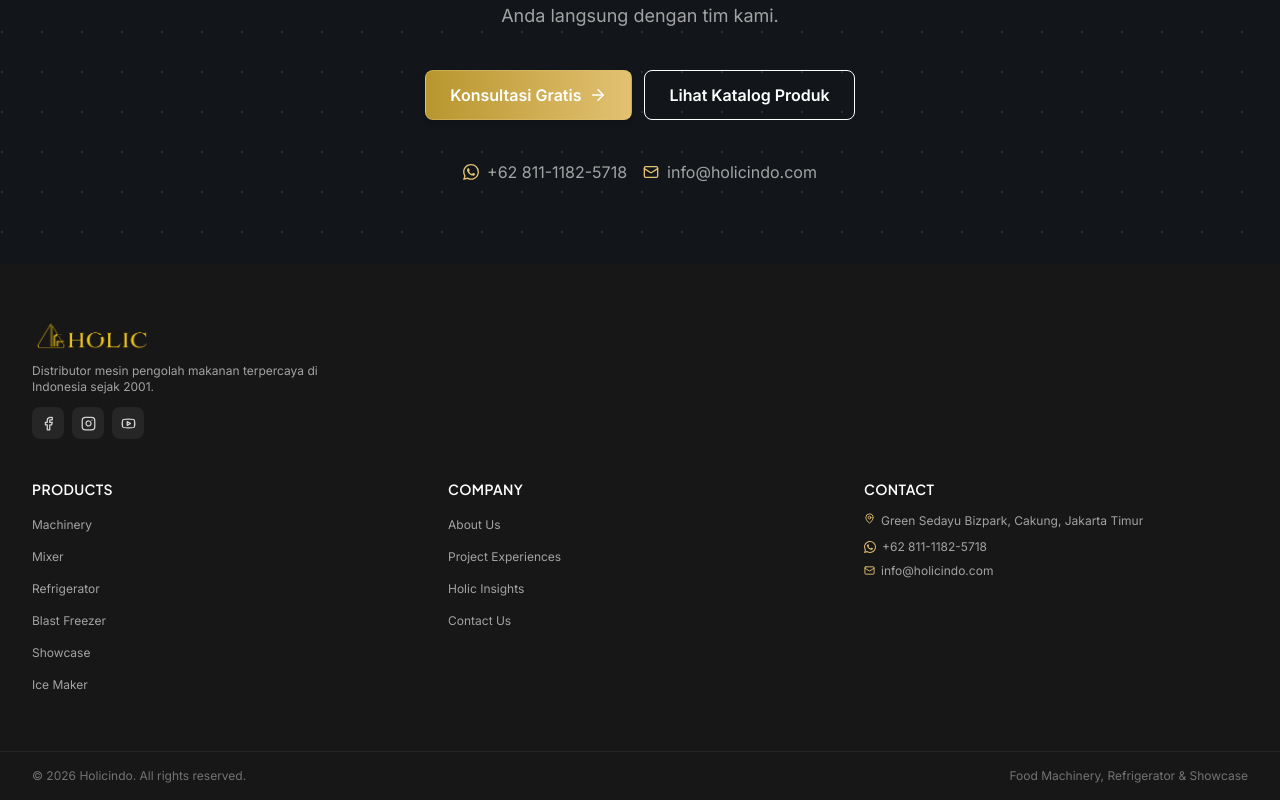
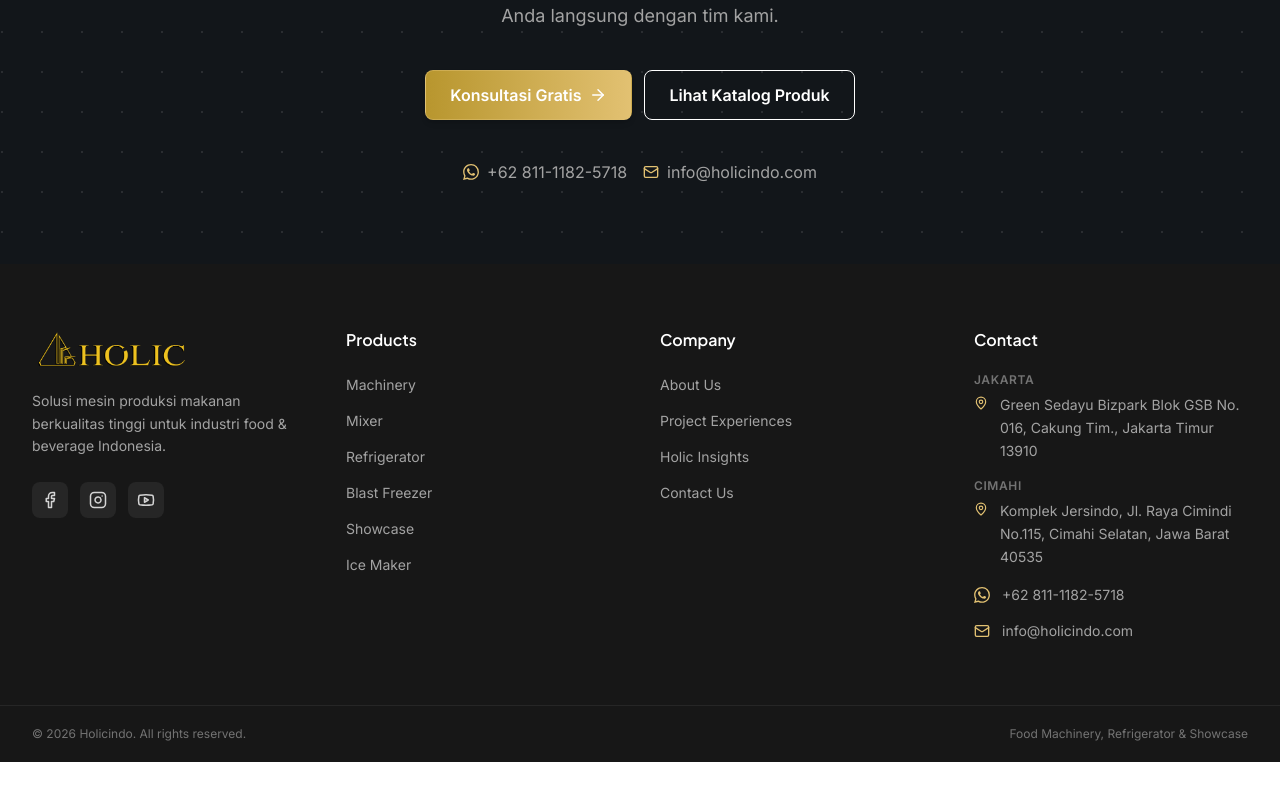
Before and after one commit to Holicindo/company-profile, a Next.js app in the folder frontend/: page / in a window 1280 px wide. Shown: the part 3030-3830 px from the top of the page. After the commit the page ends 3792 px from the top, so only its background shows below. Built offline with nearby package versions, Linux system fonts and the light colour scheme; no server answers.

Commit message:
fix: restore original footer with both Jakarta and Cimahi addresses

```diff
--- a/frontend/src/components/layout/Footer.tsx
+++ b/frontend/src/components/layout/Footer.tsx
@@ -1,6 +1,6 @@
 import Link from 'next/link';
 import Image from 'next/image';
-import { Mail, MapPin, Facebook, Instagram, Youtube } from 'lucide-react';
+import { Phone, Mail, MapPin, Facebook, Instagram, Youtube } from 'lucide-react';
 
 const products = [
   { label: 'Machinery', href: '/products/category/machinery' },
@@ -25,88 +25,91 @@
 export function Footer() {
   return (
     <footer className="bg-neutral-900 text-neutral-300">
-      <div className="container-wide py-10 md:py-14">
-
-        {/* Brand row — selalu full width di atas */}
-        <div className="mb-8 md:mb-10">
-          <div className="mb-3">
-            <Image src="/logo.png" alt="Holicindo Logo" width={120} height={38} className="object-contain" />
+      <div className="container-wide py-10 md:py-16">
+        <div className="grid grid-cols-1 md:grid-cols-2 lg:grid-cols-4 gap-8 md:gap-10">
+          <div>
+            <div className="mb-5">
+              <Image src="/logo.png" alt="Holicindo Logo" width={160} height={50} className="object-contain" />
             </div>
-          <p className="text-xs text-neutral-400 mb-3 max-w-xs">
-            Distributor mesin pengolah makanan terpercaya di Indonesia sejak 2001.
+            <p className="text-sm leading-relaxed text-neutral-400 mb-6">
+              Solusi mesin produksi makanan berkualitas tinggi untuk industri food &amp; beverage Indonesia.
             </p>
-          <div className="flex gap-2">
+            <div className="flex gap-3">
               {socialLinks.map(s => {
                 const Icon = s.icon;
                 return (
                   <a key={s.name} href={s.href} target="_blank" rel="noopener noreferrer"
-                  className="w-8 h-8 rounded-lg bg-neutral-800 hover:bg-brand-600 flex items-center justify-center text-neutral-300 hover:text-white transition-colors"
+                    className="w-9 h-9 rounded-lg bg-neutral-800 hover:bg-brand-600 flex items-center justify-center text-neutral-300 hover:text-white transition-colors"
                     title={s.name}>
-                  <Icon size={15} />
+                    <Icon size={18} />
                   </a>
                 );
               })}
             </div>
           </div>
 
-        {/* Links — 3 kolom sejajar di mobile dan desktop */}
-        <div className="grid grid-cols-3 gap-4 md:gap-8">
-
-          {/* Products */}
           <div>
-            <h4 className="text-white font-semibold mb-3 text-xs md:text-sm font-display uppercase tracking-wide">Products</h4>
-            <ul className="space-y-1.5 md:space-y-2">
+            <h4 className="text-white font-semibold mb-5 font-display">Products</h4>
+            <ul className="space-y-3">
               {products.map(i => (
                 <li key={i.href}>
-                  <Link href={i.href} className="text-xs text-neutral-400 hover:text-white transition-colors leading-relaxed">{i.label}</Link>
+                  <Link href={i.href} className="text-sm text-neutral-400 hover:text-white transition-colors">{i.label}</Link>
                 </li>
               ))}
             </ul>
           </div>
 
-          {/* Company */}
           <div>
-            <h4 className="text-white font-semibold mb-3 text-xs md:text-sm font-display uppercase tracking-wide">Company</h4>
-            <ul className="space-y-1.5 md:space-y-2">
+            <h4 className="text-white font-semibold mb-5 font-display">Company</h4>
+            <ul className="space-y-3">
               {company.map(i => (
                 <li key={i.href}>
-                  <Link href={i.href} className="text-xs text-neutral-400 hover:text-white transition-colors leading-relaxed">{i.label}</Link>
+                  <Link href={i.href} className="text-sm text-neutral-400 hover:text-white transition-colors">{i.label}</Link>
                 </li>
               ))}
             </ul>
           </div>
 
-          {/* Contact */}
           <div>
-            <h4 className="text-white font-semibold mb-3 text-xs md:text-sm font-display uppercase tracking-wide">Contact</h4>
-            <ul className="space-y-2">
-              <li className="flex items-start gap-1.5">
-                <MapPin size={11} className="text-brand-400 mt-0.5 flex-shrink-0" />
-                <span className="text-xs text-neutral-400 leading-relaxed">
-                  Green Sedayu Bizpark, Cakung, Jakarta Timur
+            <h4 className="text-white font-semibold mb-5 font-display">Contact</h4>
+            <ul className="space-y-4">
+              <li>
+                <p className="text-xs text-neutral-500 uppercase tracking-wider mb-1.5 font-semibold">Jakarta</p>
+                <div className="flex items-start gap-3">
+                  <MapPin size={14} className="text-brand-400 mt-0.5 flex-shrink-0" />
+                  <span className="text-sm text-neutral-400 leading-relaxed">
+                    Green Sedayu Bizpark Blok GSB No. 016, Cakung Tim., Jakarta Timur 13910
                   </span>
+                </div>
               </li>
               <li>
-                <a href="https://wa.me/6281111825718" target="_blank" rel="noopener noreferrer" className="flex items-center gap-1.5 text-xs text-neutral-400 hover:text-white transition-colors">
-                  <svg viewBox="0 0 24 24" fill="currentColor" className="text-brand-400 flex-shrink-0 w-3 h-3">
+                <p className="text-xs text-neutral-500 uppercase tracking-wider mb-1.5 font-semibold">Cimahi</p>
+                <div className="flex items-start gap-3">
+                  <MapPin size={14} className="text-brand-400 mt-0.5 flex-shrink-0" />
+                  <span className="text-sm text-neutral-400 leading-relaxed">
+                    Komplek Jersindo, Jl. Raya Cimindi No.115, Cimahi Selatan, Jawa Barat 40535
+                  </span>
+                </div>
+              </li>
+              <li>
+                <a href="https://wa.me/6281111825718" target="_blank" rel="noopener noreferrer" className="flex items-center gap-3 text-sm text-neutral-400 hover:text-white transition-colors">
+                  <svg viewBox="0 0 24 24" fill="currentColor" className="text-brand-400 flex-shrink-0 w-4 h-4">
                     <path d="M17.472 14.382c-.297-.149-1.758-.867-2.03-.967-.273-.099-.471-.148-.67.15-.197.297-.767.966-.94 1.164-.173.199-.347.223-.644.075-.297-.15-1.255-.463-2.39-1.475-.883-.788-1.48-1.761-1.653-2.059-.173-.297-.018-.458.13-.606.134-.133.298-.347.446-.52.149-.174.198-.298.298-.497.099-.198.05-.371-.025-.52-.075-.149-.669-1.612-.916-2.207-.242-.579-.487-.5-.669-.51a12.8 12.8 0 0 0-.57-.01c-.198 0-.52.074-.792.372-.272.297-1.04 1.016-1.04 2.479 0 1.462 1.065 2.875 1.213 3.074.149.198 2.096 3.2 5.077 4.487.709.306 1.262.489 1.694.625.712.227 1.36.195 1.871.118.571-.085 1.758-.719 2.006-1.413.248-.694.248-1.289.173-1.413-.074-.124-.272-.198-.57-.347m-5.421 7.403h-.004a9.87 9.87 0 0 1-5.031-1.378l-.361-.214-3.741.982.998-3.648-.235-.374a9.86 9.86 0 0 1-1.51-5.26c.001-5.45 4.436-9.884 9.888-9.884 2.64 0 5.122 1.03 6.988 2.898a9.825 9.825 0 0 1 2.893 6.994c-.003 5.45-4.437 9.884-9.885 9.884m8.413-18.297A11.815 11.815 0 0 0 12.05 0C5.495 0 .16 5.335.157 11.892c0 2.096.547 4.142 1.588 5.945L.057 24l6.305-1.654a11.882 11.882 0 0 0 5.683 1.448h.005c6.554 0 11.89-5.335 11.893-11.893a11.821 11.821 0 0 0-3.48-8.413z" />
                   </svg>
                   +62 811-1182-5718
                 </a>
               </li>
               <li>
-                <a href="mailto:info@holicindo.com" className="flex items-center gap-1.5 text-xs text-neutral-400 hover:text-white transition-colors">
-                  <Mail size={11} className="text-brand-400 flex-shrink-0" /> info@holicindo.com
+                <a href="mailto:info@holicindo.com" className="flex items-center gap-3 text-sm text-neutral-400 hover:text-white transition-colors">
+                  <Mail size={16} className="text-brand-400 flex-shrink-0" /> info@holicindo.com
                 </a>
               </li>
             </ul>
           </div>
-
         </div>
       </div>
-
       <div className="border-t border-neutral-800">
-        <div className="container-wide py-4 flex flex-col sm:flex-row justify-between items-center gap-1">
+        <div className="container-wide py-5 flex flex-col md:flex-row justify-between items-center gap-2">
           <p className="text-xs text-neutral-500">© {new Date().getFullYear()} Holicindo. All rights reserved.</p>
           <p className="text-xs text-neutral-500">Food Machinery, Refrigerator &amp; Showcase</p>
         </div>
```
Lines whose indentation alone changed are shown as unchanged.
